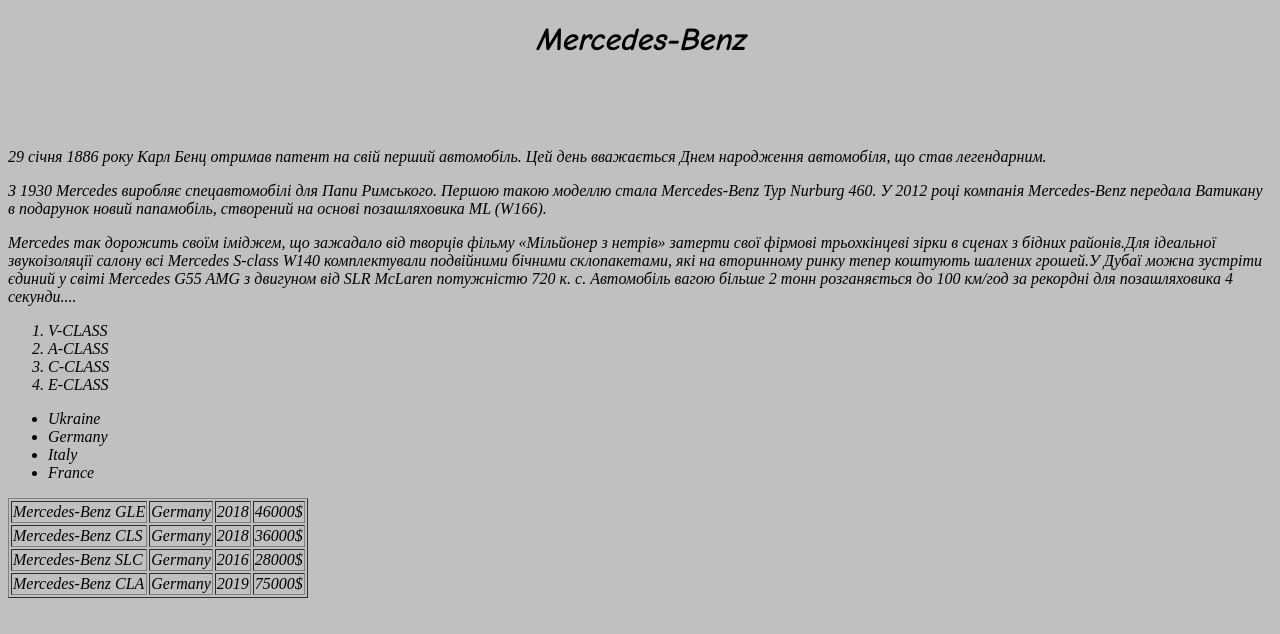
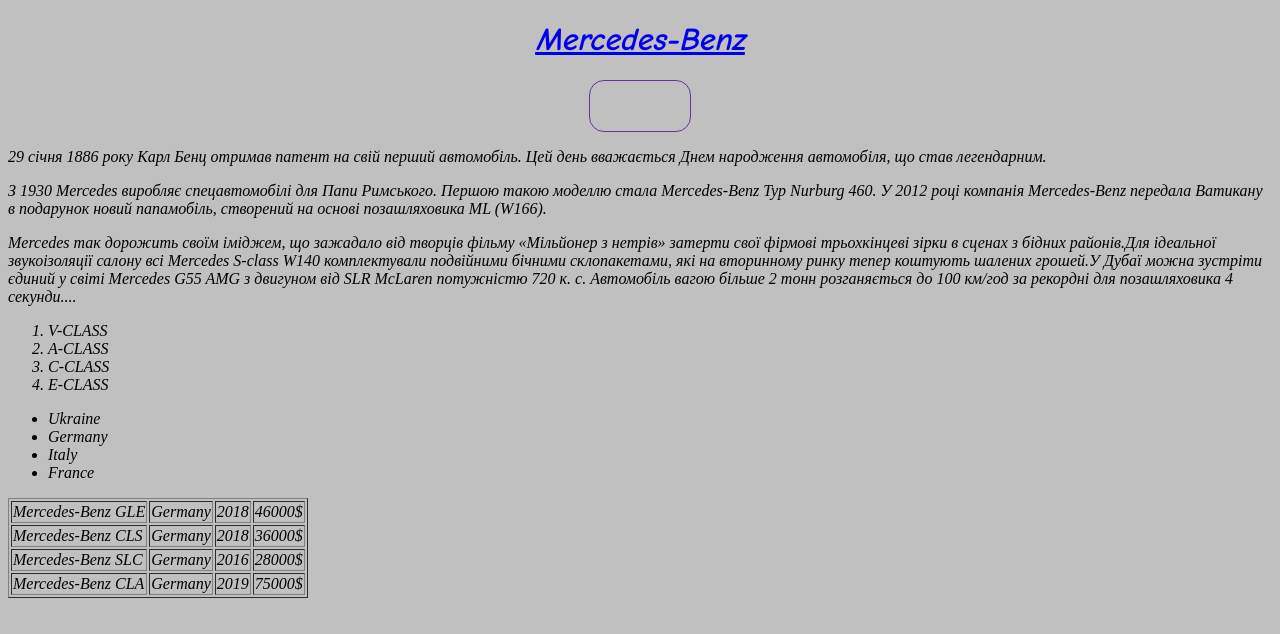
Before and after one commit to Bohdan35690/Home-Work, a plain HTML site: page index.html in a window 1280 px wide. Drawn offline with Linux system fonts and the light colour scheme.

Commit message:
Update index.html

```diff
--- a/index.html
+++ b/index.html
@@ -5,7 +5,7 @@
     <title>Home Work</title>
     <style>
         body{
-              background-color: silver;
+            background-color: silver;
         }
         h1{
             font-family: "Comic Sans MS";
@@ -13,7 +13,7 @@
 .buttom{
     width: 100px;
     height: 50px;
-    border: 1px solid silver;
+    border: 1px solid  rebeccapurple;
     border-radius: 15px;
     background-color: silver;
 }
@@ -25,7 +25,7 @@
 </head>
 <body>
 <center>
-    <h1><b><i>Mercedes-Benz<i></b></h1>
+    <a href="https://www.mercedes-benz.ua/"><h1><b><i>Mercedes-Benz<i></b></h1></a>
 <div class="buttom">
 <a href="Form.html">
     <div class="non"></div>
@@ -73,7 +73,5 @@
     <li>Germany</li>
     <li>Italy</li>
     <li>France</li>
-</ul>
-
 </body>
 </html>
```
